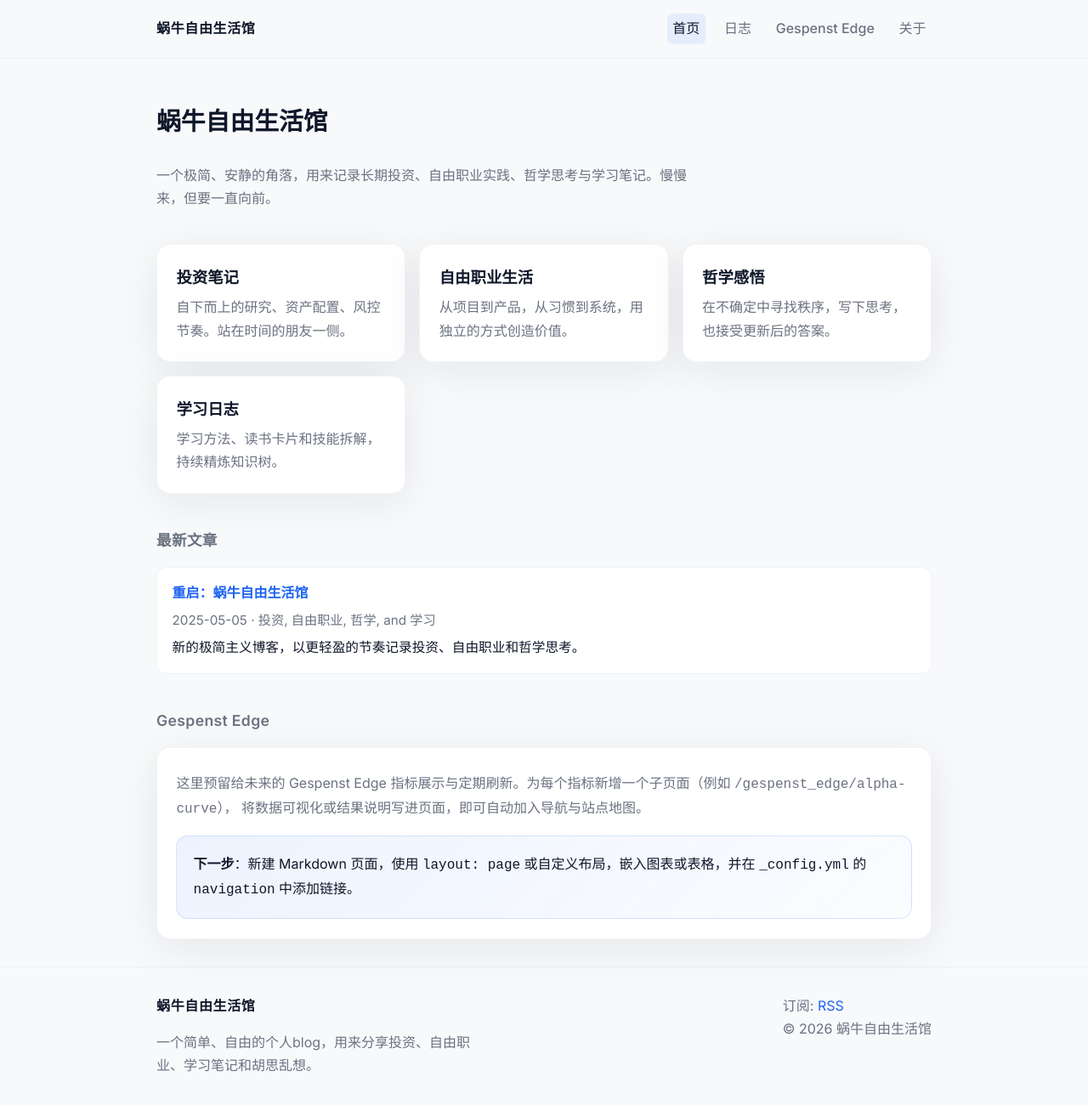
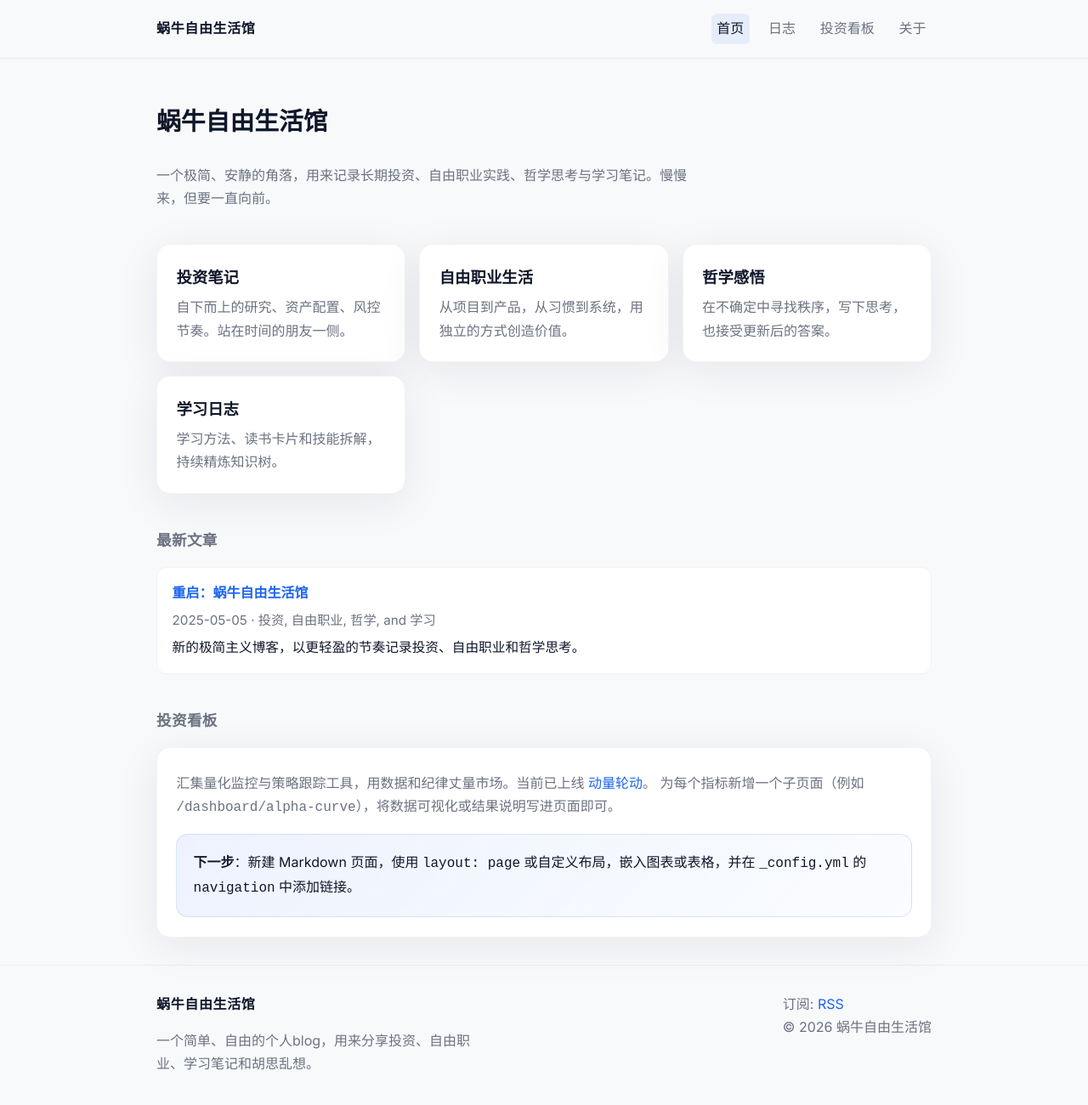
Before and after one commit to FreelanceSnail/FreelanceSnail.github.io, a Jekyll site: the page built from index.md, in a window 1280 px wide and 1315 px high. Shown: the top 1300 px of the window at 85% size. Built offline with Jekyll 4.4.1, drawn with Linux system fonts in a browser that asks for light colours.

Commit message:
remove gespenst_edge

```diff
--- a/_config.yml
+++ b/_config.yml
@@ -10,8 +10,8 @@ navigation:
     url: /
   - name: 日志
     url: /blog/
-  - name: Gespenst Edge
-    url: /gespenst_edge/
+  - name: 投资看板
+    url: /dashboard/
   - name: 关于
     url: /about/
 
--- a/index.md
+++ b/index.md
@@ -38,10 +38,10 @@ author: FreelanceSnail
   {% endfor %}
 </ul>
 
-<h3 class="section-title">Gespenst Edge</h3>
+<h3 class="section-title">投资看板</h3>
 <div class="card">
-  <p>这里预留给未来的 Gespenst Edge 指标展示与定期刷新。为每个指标新增一个子页面（例如 <code>/gespenst_edge/alpha-curve</code>），
-  将数据可视化或结果说明写进页面，即可自动加入导航与站点地图。</p>
+  <p>汇集量化监控与策略跟踪工具，用数据和纪律丈量市场。当前已上线 <a href="/dashboard/momentum-rotation/">动量轮动</a>。
+  为每个指标新增一个子页面（例如 <code>/dashboard/alpha-curve</code>），将数据可视化或结果说明写进页面即可。</p>
   <div class="callout">
     <strong>下一步</strong>：新建 Markdown 页面，使用 <code>layout: page</code> 或自定义布局，嵌入图表或表格，并在 <code>_config.yml</code> 的 <code>navigation</code> 中添加链接。
   </div>
```
Also changed, not shown: AGENTS.md (+1 -1 lines), GEMINI.md (+1 -1 lines), dashboard.md (added, +14 -0 lines), gespenst_edge.md (deleted, +0 -15 lines), lab/momentum-rotation.md (+1 -1 lines).
